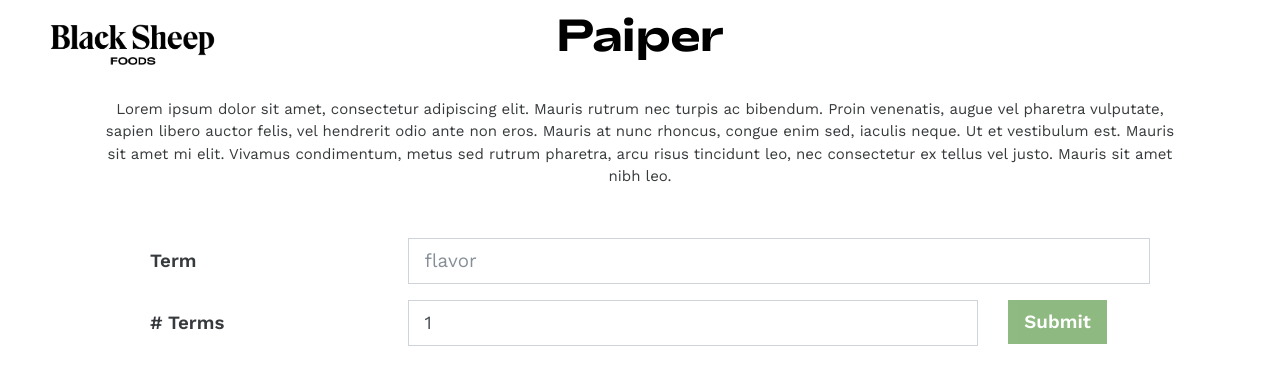
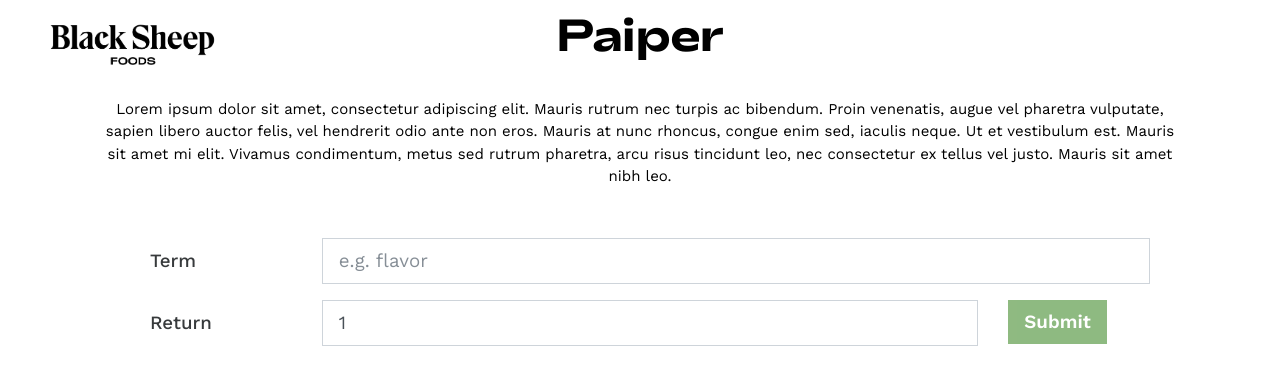
Before and after one commit to rjintu/bsf-aws, a React (Create React App) app: page / in a window 1280 px wide. Shown: the top 384 px of the page. Built offline with nearby package versions, Linux system fonts and the light colour scheme.

Commit message:
Minor aesthetic changes

```diff
--- a/src/App.css
+++ b/src/App.css
@@ -56,11 +56,12 @@
 /* FORM */
 
 .form-control:focus {
-    box-shadow: none;
+  border-color: #53963e;
+  box-shadow: none;
 }
 
 .col-form-label-lg {
-  font-family: 'Worksans-SemiBold'
+  font-family: 'Worksans-Medium'
 }
 
 /* CUSTOM */
@@ -115,6 +116,7 @@
 }
 
 #description {
+  color: black;
   margin: 20px 0px;
 }
 
--- a/src/components/SimilarForm.js
+++ b/src/components/SimilarForm.js
@@ -65,17 +65,17 @@
       <Container id="form-container" fluid>
         <Form onSubmit={this.handleSubmit}>
           <Form.Group as={Row}>
-            <Form.Label column sm={3} className="col-form-label-lg">Term</Form.Label>
+            <Form.Label column sm={2} className="col-form-label-lg">Term</Form.Label>
             <Col>
               <Form.Control className="form-control-lg"
                 type="text" name="term"
-                placeholder="flavor"
+                placeholder="e.g. flavor"
                 onChange={this.handleChange}
               />
             </Col>
           </Form.Group>
           <Form.Group as={Row}>
-            <Form.Label column sm={3} className="col-form-label-lg"># Terms</Form.Label>
+            <Form.Label column sm={2} className="col-form-label-lg">Return</Form.Label>
             <Col>
               <Form.Control className="form-control-lg"
                 type="number" name="topn"
```
